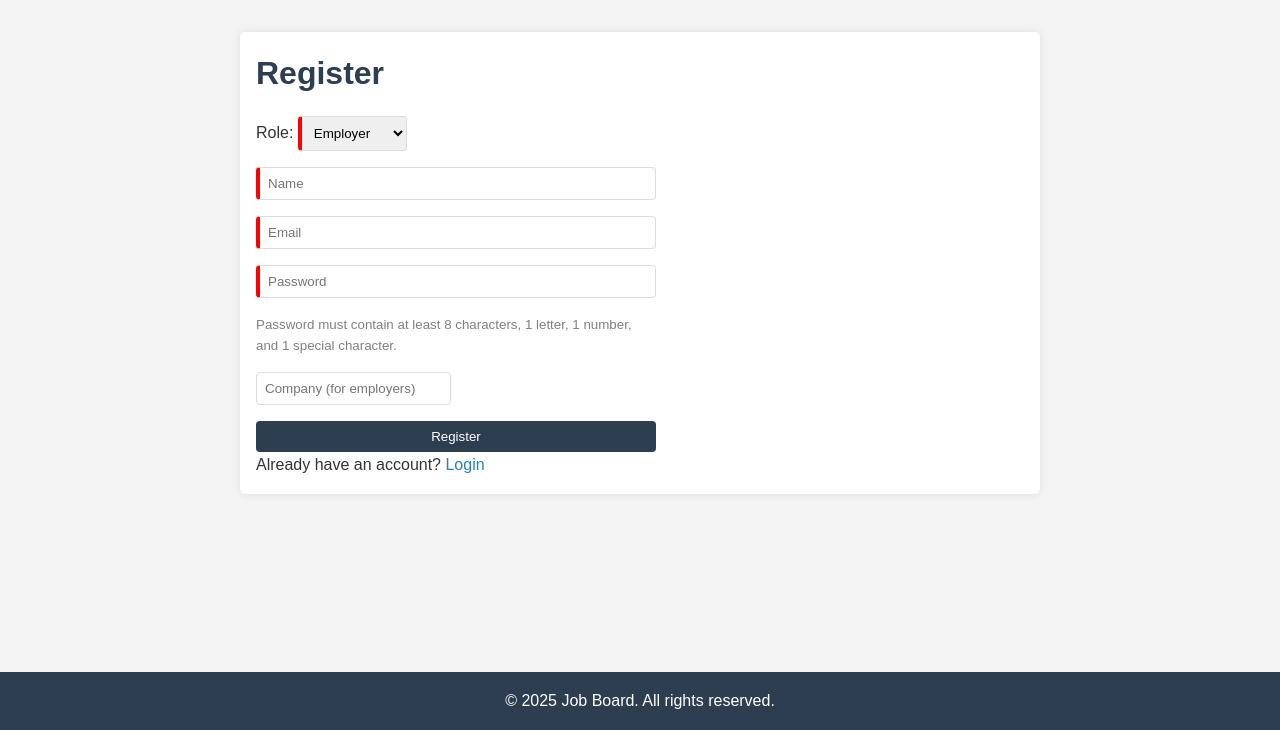
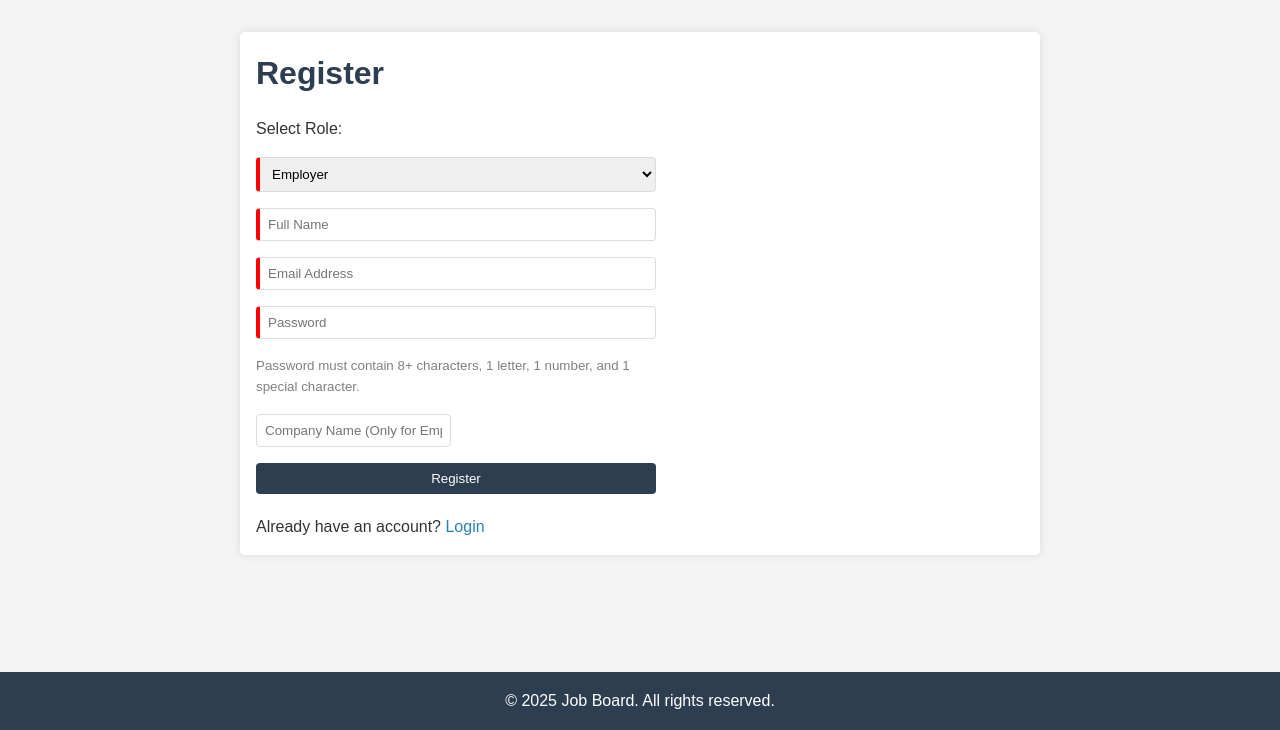
Before and after one commit to TejaswiGadde/job-board-app, a Flask app: page /register in a window 1280 px wide. Shown: the part 70-800 px from the top of the page. Run offline with Flask 3, Linux system fonts and the light colour scheme.

Commit message:
Added new folder

```diff
--- a/templates/register.html
+++ b/templates/register.html
@@ -5,7 +5,10 @@
     <title>Job Board - Register</title>
     <link rel="stylesheet" href="{{ url_for('static', filename='css/style.css') }}">
 </head>
+
 <body>
+
+<!-- Navbar -->
 <nav>
     <h2>Job Board</h2>
     <ul>
@@ -14,9 +17,11 @@
     </ul>
 </nav>
 
+<!-- Main Card -->
 <main>
     <h1>Register</h1>
 
+    <!-- Flash Messages -->
     {% with msgs = get_flashed_messages(with_categories=true) %}
       {% if msgs %}
         <ul class="flash-messages">
@@ -27,47 +32,63 @@
       {% endif %}
     {% endwith %}
 
-    <!-- IMPORTANT: Add enctype to support file upload -->
+    <!-- Registration Form -->
     <form method="post" action="{{ url_for('register') }}" enctype="multipart/form-data">
 
-        <label>Role:
-            <select name="role" id="roleSelect" required>
-                <option value="employer">Employer</option>
-                <option value="seeker">Job Seeker</option>
-            </select>
-        </label>
+        <!-- Role -->
+        <label class="form-label">Select Role:</label>
+        <select name="role" id="roleSelect" required>
+            <option value="employer">Employer</option>
+            <option value="seeker">Job Seeker</option>
+        </select>
 
-        <input type="text" name="name" placeholder="Name" required>
-        <input type="email" name="email" placeholder="Email" required>
+        <!-- Name -->
+        <input type="text" name="name" placeholder="Full Name" required>
 
-        <input type="password" name="password" id="password" placeholder="Password" required
-        pattern="(?=.*[A-Za-z])(?=.*\d)(?=.*[@$!%*?&])[A-Za-z\d@$!%*?&]{8,}"
-        title="Password must be at least 8 characters long, contain at least 1 letter, 1 number, and 1 special character.">
+        <!-- Email -->
+        <input type="email"
+               name="email"
+               placeholder="Email Address"
+               required
+               pattern="^[a-zA-Z0-9._%+-]+@[a-zA-Z0-9.-]+\.[a-zA-Z]{2,}$"
+               title="Enter a valid email like username@example.com">
+
+        <!-- Password -->
+        <input type="password" name="password" placeholder="Password" required
+               pattern="(?=.*[A-Za-z])(?=.*\d)(?=.*[@$!%*?&])[A-Za-z\d@$!%*?&]{8,}"
+               title="Password must be 8+ chars, include a letter, number, and special character.">
+
         <small style="color: gray;">
-            Password must contain at least 8 characters, 1 letter, 1 number, and 1 special character.
+            Password must contain 8+ characters, 1 letter, 1 number, and 1 special character.
         </small>
 
-        <!-- Company field for employer -->
+        <!-- Company (Employer Only) -->
         <div id="companyField">
-            <input type="text" name="company" placeholder="Company (for employers)">
+            <input type="text" name="company" placeholder="Company Name (Only for Employers)">
         </div>
 
-        <!-- Resume upload for job seeker -->
+        <!-- Resume Upload (Job Seeker Only) -->
         <div id="resumeField" style="display:none;">
-            <label>Upload Resume (PDF, DOC, DOCX, TXT):</label>
+            <label class="form-label">Upload Resume (PDF, DOC, DOCX, TXT):</label>
             <input type="file" name="resume_file" accept=".pdf,.doc,.docx,.txt">
         </div>
 
+        <!-- Submit -->
         <button type="submit">Register</button>
     </form>
 
-    <p>Already have an account? <a href="{{ url_for('login') }}">Login</a></p>
+    <p style="margin-top:20px;">
+        Already have an account? <a href="{{ url_for('login') }}">Login</a>
+    </p>
+
 </main>
 
+<!-- Footer -->
 <footer>
-    <p>&copy; 2025 Job Board. All rights reserved.</p>
+    © 2025 Job Board. All rights reserved.
 </footer>
 
+<!-- Role Toggle Script -->
 <script>
     const roleSelect = document.getElementById('roleSelect');
     const companyField = document.getElementById('companyField');
```
Also changed, not shown: job_board.db, 3 other files.
